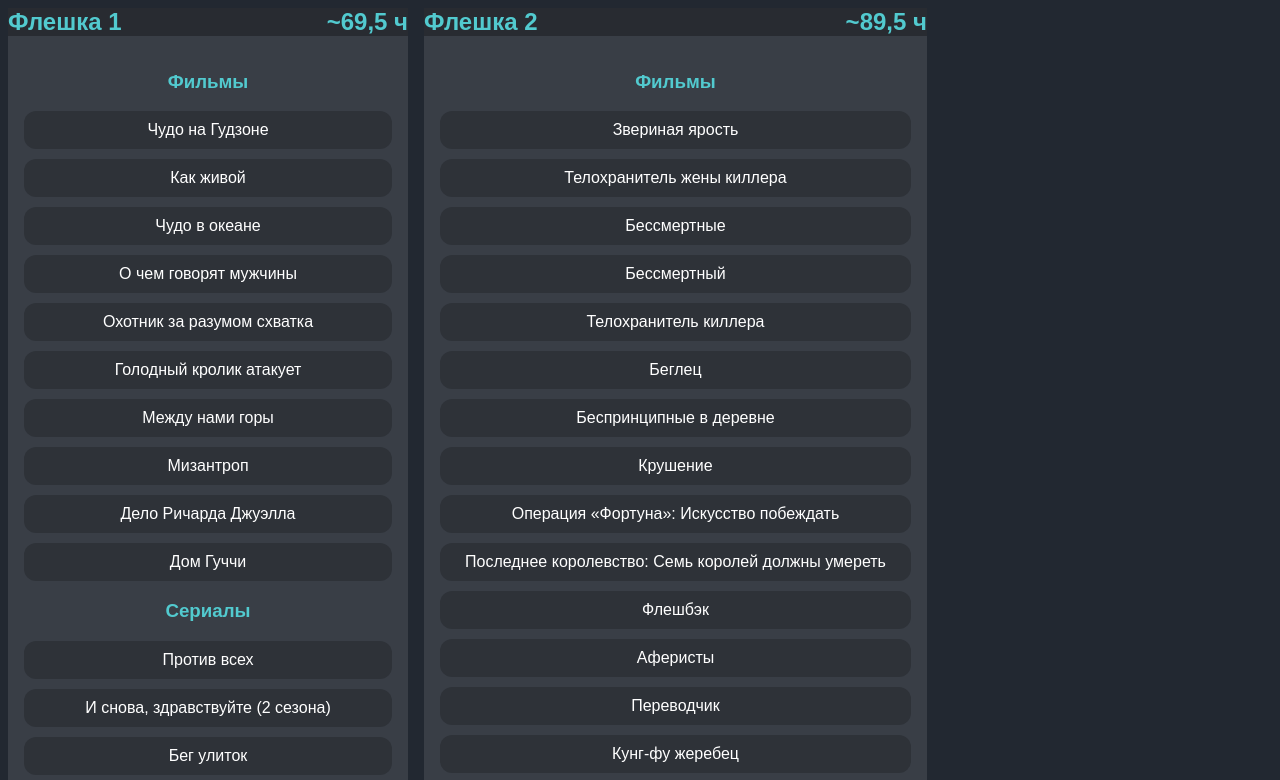
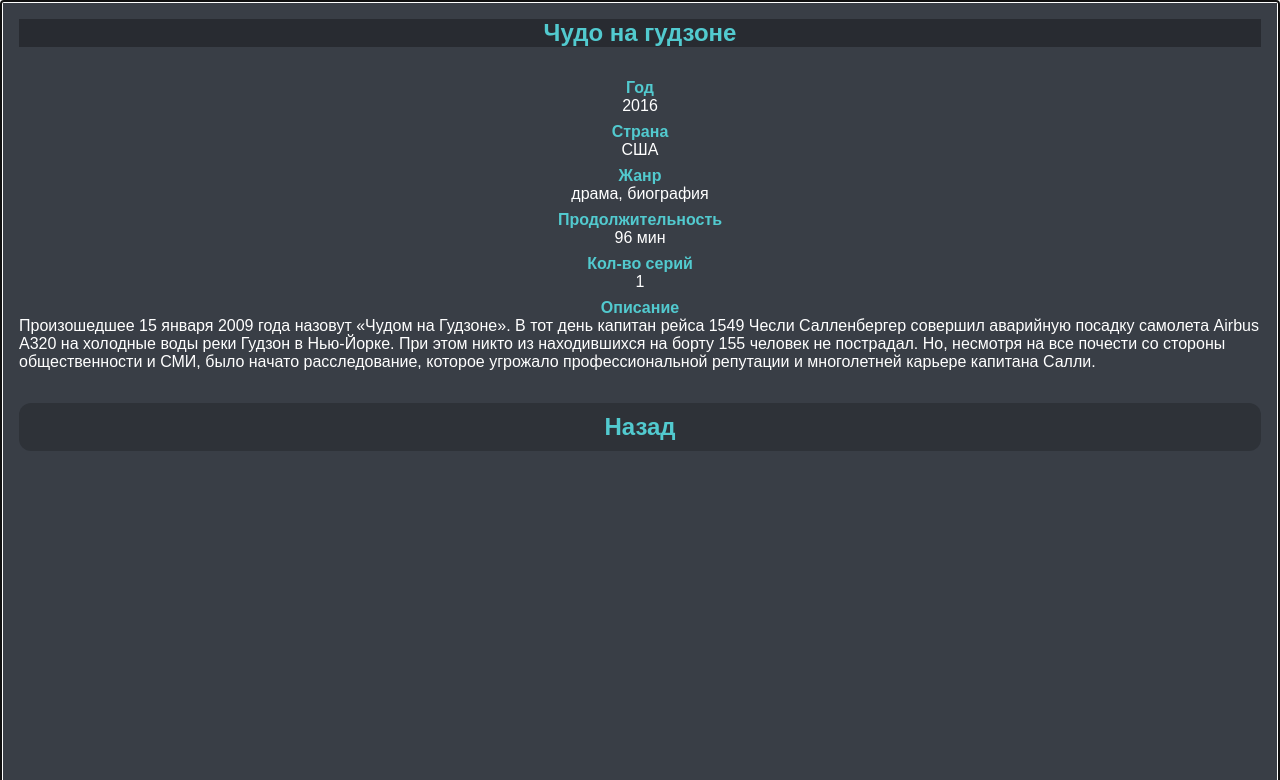
Before and after one commit to SavinTop/res, a website: page films.html in a window 1280 px wide. Shown: the top 780 px of the page. Drawn offline with Linux system fonts and the light colour scheme.

Commit message:
Add files via upload

```diff
--- a/films.html
+++ b/films.html
@@ -9,6 +9,9 @@
          scroll-behavior: smooth;
       }
 
+	  html:has(dialog[open]:modal) {
+  overflow: hidden;
+}
       .hours {
          color: #7EB3B5;
       }
@@ -21,7 +24,8 @@
       .page {
          display: flex;
          flex-wrap: wrap;
-		 gap: 1em;
+		 flex-direction: column;
+		 align-items: center;
       }
 
       .flash-section {
@@ -70,6 +74,12 @@
          }
       }
 
+	  @media (orientation: landscape) {
+         .flash-section{
+			width: 33vw;
+		 }
+      }
+
 	  .film-el {
 	  display: block;
 	background-color:rgba(0,0,0,0.2);
@@ -85,11 +95,94 @@
 	position:relative;
 	top:1px;
 }
+   </style>
+   <!--dialog-->
+   <style>
+   .film-info{
+	background: #393E46;
+         color: white;
+		 height: 100vh;
+   }
+	.film-info__header{
+		 text-align: center;
+		 width:100%;
+	     background: rgba(0, 0, 0, 0.3);
+         color: #52cacf;
+		 font-size: 150%;
+		 font-weight: bold;
+	}
 
+	.film-info__body{
+		display: flex;
+		flex-direction: column;
+		align-items: center;
+		margin-block: 2em;
+		gap: 0.5em;
+	}
+
+	.film-info__el{
+		display: flex;
+		flex-direction: column;
+		text-align: center;
+	}
+
+	.film-info__category{
+		color: #52CACF;
+		font-weight: bold;
+	}
+
+	#film-info__description .film-info__value{
+		text-align: left;
+	}
+
+	.film-info__backbtn{
+		display: block;
+	     background-color:rgba(0,0,0,0.2);
+		 color: #52cacf;
+		 font-size: 150%;
+		 font-weight: bold;
+		 border-radius:12px;
+	cursor:pointer;
+	padding:10px 25px;
+	text-decoration:none;
+	text-align: center;
+	}
    </style>
 </head>
 
 <body>
+	<dialog class="film-info">
+		<div class="film-info__header" id="film-info__header">Чудо на гудзоне</div>
+		<div class="film-info__body">
+			<span class="film-info__el" id="film-info__year">
+				<span class="film-info__category">Год</span>
+				<span class="film-info__value">2016</span>
+			</span>
+			<span class="film-info__el" id="film-info__country">
+				<span class="film-info__category">Страна</span>
+				<span class="film-info__value">США</span>
+			</span>
+			<span class="film-info__el" id="film-info__genre">
+				<span class="film-info__category">Жанр</span>
+				<span class="film-info__value">драма, биография</span>
+			</span>
+			<span class="film-info__el" id="film-info__duration">
+				<span class="film-info__category">Продолжительность</span>
+				<span class="film-info__value">96 мин</span>
+			</span>
+			<span class="film-info__el" id="film-info__count">
+				<span class="film-info__category">Кол-во серий</span>
+				<span class="film-info__value">1</span>
+			</span>
+			<span class="film-info__el" id="film-info__description">
+				<span class="film-info__category">Описание</span>
+				<span class="film-info__value">Произошедшее 15 января 2009 года назовут «Чудом на Гудзоне». В тот день капитан рейса 1549 Чесли Салленбергер совершил аварийную посадку самолета Airbus A320 на холодные воды реки Гудзон в Нью-Йорке. При этом никто из находившихся на борту 155 человек не пострадал. Но, несмотря на все почести со стороны общественности и СМИ, было начато расследование, которое угрожало профессиональной репутации и многолетней карьере капитана Салли.</span>
+			</span>
+
+		</div>
+		<a class="film-info__backbtn" onclick="closeInfo()">Назад</a>
+	</dialog>
+
    <div class="page">
    <div class="flash-section">
 		 <div class="flash-header">
@@ -99,7 +192,7 @@
 		 <div class="flash-body">
          <h3 class="flash-subheader">Фильмы</h3>
          <div class="film-list">
-            <a class="film-el">Чудо на Гудзоне</a>
+            <a class="film-el" onclick="openInfo()">Чудо на Гудзоне</a>
             <a class="film-el">Как живой</a>
             <a class="film-el">Чудо в океане</a>
             <a class="film-el">О чем говорят мужчины</a>
@@ -182,6 +275,57 @@
 		 </div>
       </div>
    </div>
+   <script>
+   const data={
+	flash_1:{
+		films:{
+			"Miracle on the Hudson": {
+				header: "Чудо на Гудзоне",
+				year: "2016",
+				country: "США",
+				genre: "драма, биография",
+				duration: 96,
+				description: "Произошедшее 15 января 2009 года назовут «Чудом на Гудзоне». В тот день капитан рейса 1549 Чесли Салленбергер совершил аварийную посадку самолета Airbus A320 на холодные воды реки Гудзон в Нью-Йорке. При этом никто из находившихся на борту 155 человек не пострадал. Но, несмотря на все почести со стороны общественности и СМИ, было начато расследование, которое угрожало профессиональной репутации и многолетней карьере капитана Салли."
+			}
+		},
+		series:{
+
+		}
+	}
+
+   };
+
+   const info_dialog = document.querySelector("dialog");
+   const info_dialog_elements = {
+	header: document.getElementById("film-info__header"),
+	year: document.getElementById("film-info__year"),
+	country: document.getElementById("film-info__country"),
+	genre: document.getElementById("film-info__genre"),
+	duration: document.getElementById("film-info__duration"),
+	count: document.getElementById("film-info__count"),
+	description: document.getElementById("film-info__description"),
+   }
+
+   const info_dialog_els_values = {}
+
+   for (const [key, value] of Object.entries(info_dialog_elements)) {
+		info_dialog_els_values[key] = value.querySelector('.film-info__value');
+	}
+
+	info_dialog_els_values.header = info_dialog_elements.header;
+
+	console.log(info_dialog_els_values)
+
+   info_dialog.showModal();
+
+   function closeInfo(){
+	info_dialog.close();
+   }
+
+   function openInfo(flash, type, name){
+	info_dialog.showModal();
+   }
+   </script>
 </body>
 
 </html>
```
